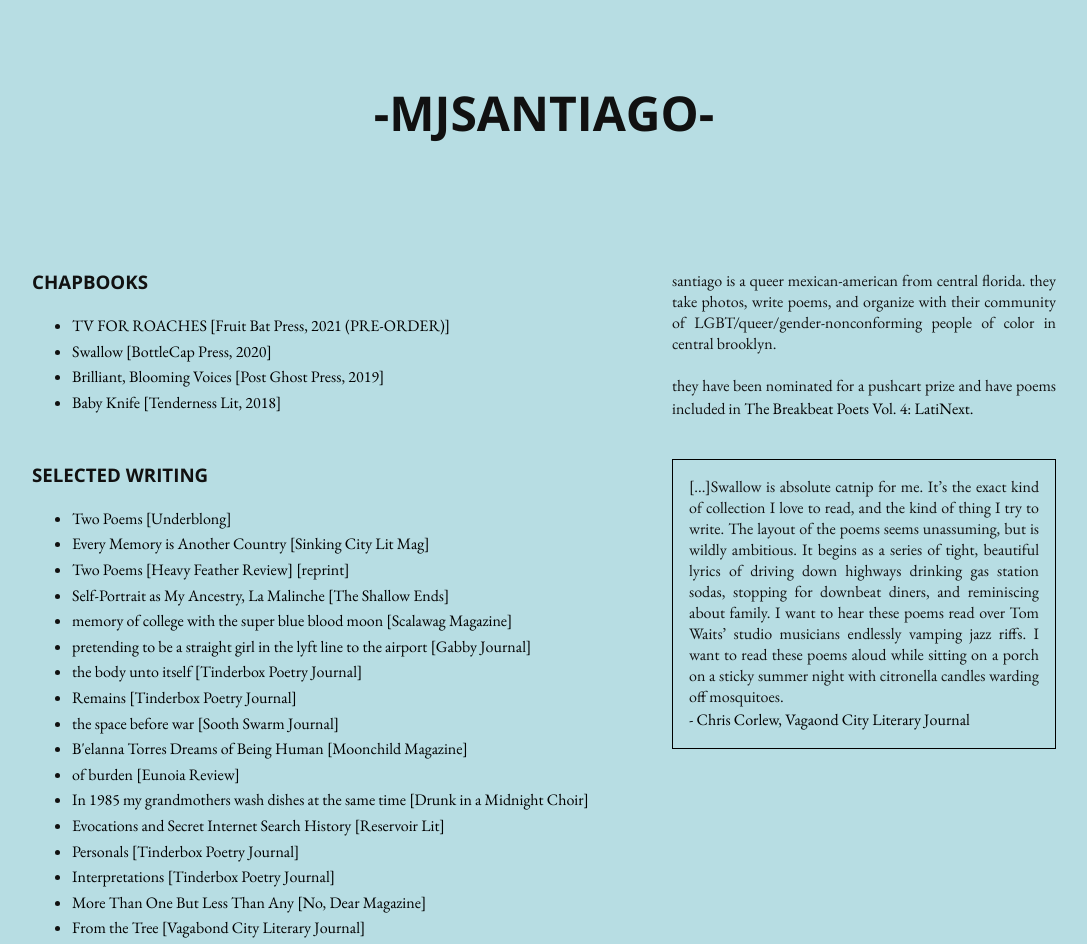
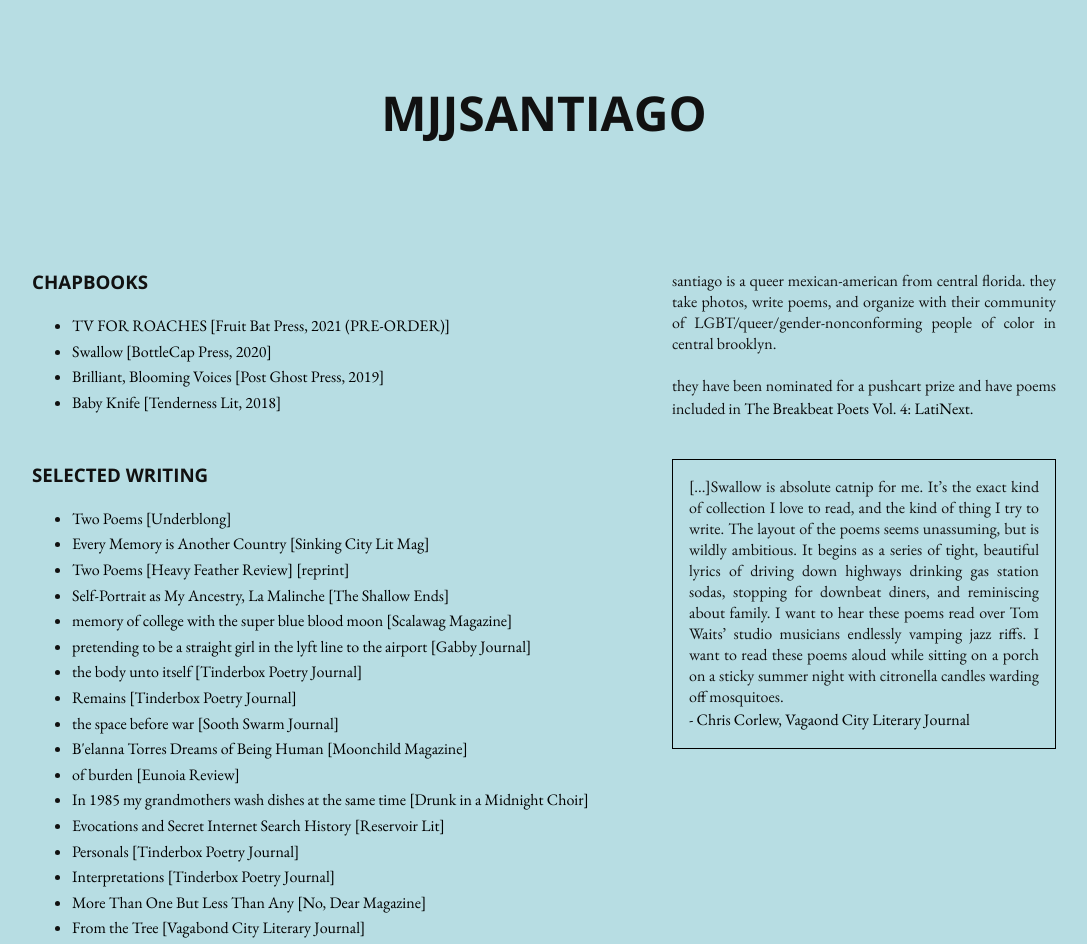
Before and after one commit to mjsantiago3/mjsantiago3.github.io, a plain HTML site: page index.html in a window 1280 px wide. Shown: the top 944 px of the page, without its empty margins (96-1183 px from the left). Drawn offline with nearby package versions, Linux system fonts and the light colour scheme.

Commit message:
Update index.html

```diff
--- a/index.html
+++ b/index.html
@@ -6,7 +6,7 @@
 
 <link rel="stylesheet" href="https://use.fontawesome.com/releases/v5.6.1/css/all.css" integrity="sha384-gfdkjb5BdAXd+lj+gudLWI+BXq4IuLW5IT+brZEZsLFm++aCMlF1V92rMkPaX4PP" crossorigin="anonymous">
 
-<title>S-A-N-T-I-A-G-O</title>
+<title>santiago</title>
 </head>
 
  <body>
@@ -15,7 +15,7 @@
 <!--
 This is that appears at the top of the webpage
  -->
-<h1 class="name">-MJSANTIAGO-</h1>
+<h1 class="name">MJJSANTIAGO</h1>
 
 <div class="bio">
 <div class="bioTitle">
```
